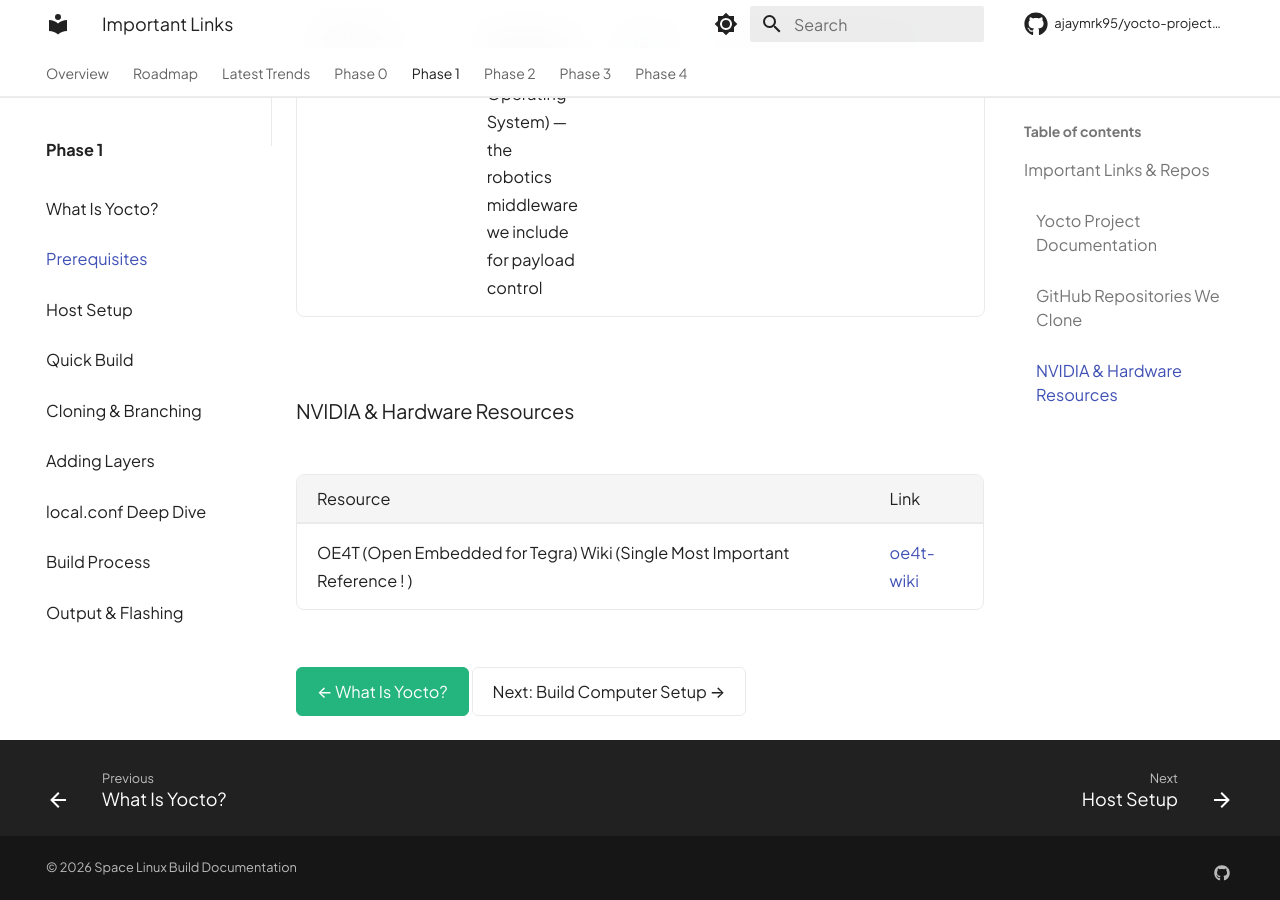
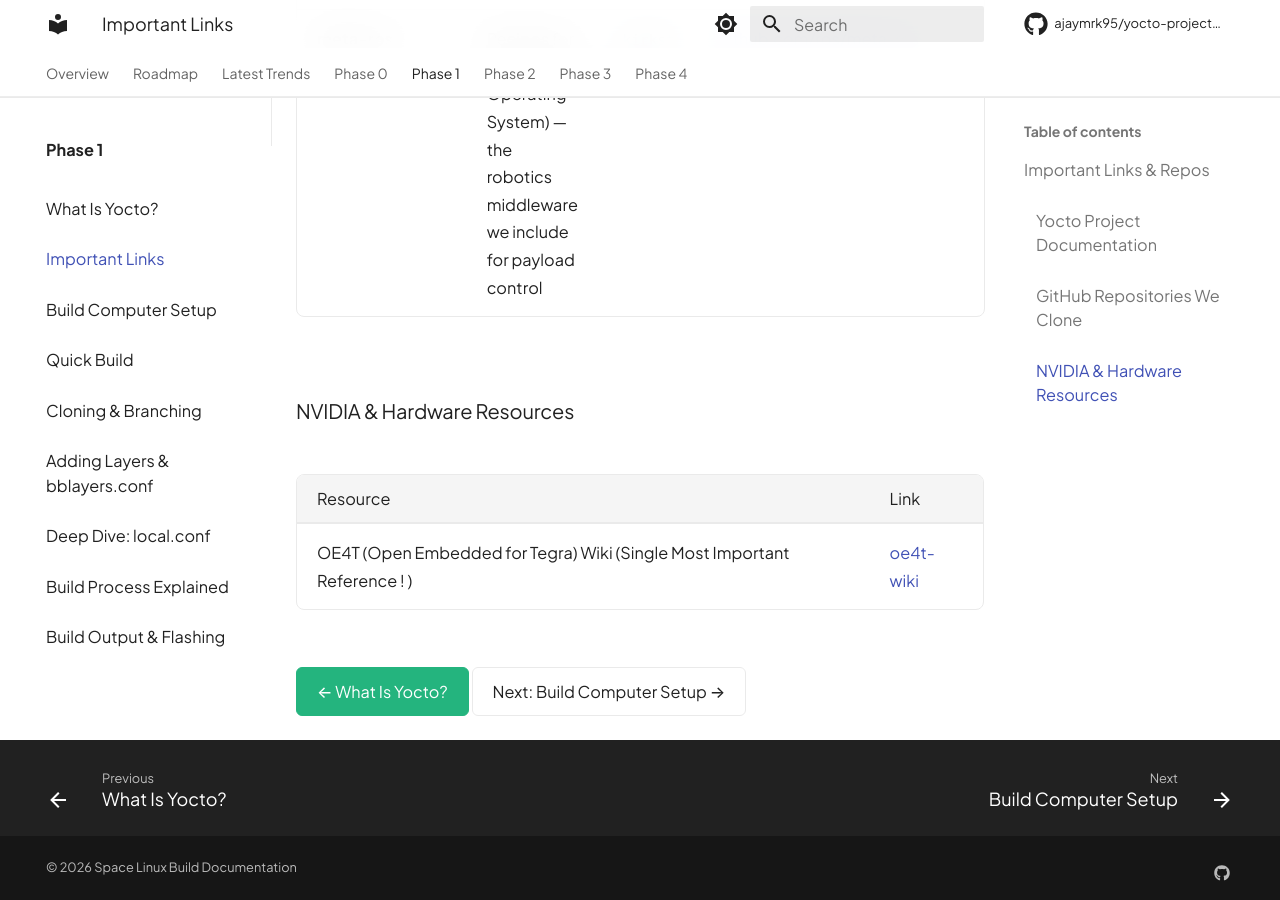
Before and after one commit to ajaymrk95/yocto-project-build-docs, an MkDocs documentation site: the page built from docs/phase1/02-prerequisite-reading.md, in a window 1280 px wide and 900 px high, scrolled down 3247 px. Built offline with MkDocs 1.6.1 and Material for MkDocs 9.7.7, drawn with Linux system fonts in a browser that asks for light colours; comment, search, counter and statistics services are not loaded.

Commit message:
Fix Parsing Issue

```diff
--- a/mkdocs.yml
+++ b/mkdocs.yml
@@ -98,33 +98,33 @@ nav:
   - Latest Trends: latest-trends.md
   - Phase 0:
     - phase0/index.md
-    - Research Papers: phase0/papers.md
+    - Research Papers Overview: phase0/papers.md
   - Phase 1:
     - phase1/index.md
     - What Is Yocto?: phase1/01-what-is-yocto.md
-    - Prerequisites: phase1/02-prerequisite-reading.md
-    - Host Setup: phase1/03-host-setup.md
+    - Important Links: phase1/02-prerequisite-reading.md
+    - Build Computer Setup: phase1/03-host-setup.md
     - Quick Build: phase1/04-quick-build.md
     - Cloning & Branching: phase1/05-cloning-and-branching.md
-    - Adding Layers: phase1/06-adding-layers.md
-    - "local.conf Deep Dive": phase1/07-local-conf.md
-    - Build Process: phase1/08-build-process.md
-    - Output & Flashing: phase1/09-navigating-output-and-flashing.md
+    - Adding Layers & bblayers.conf: phase1/06-adding-layers.md
+    - "Deep Dive: local.conf": phase1/07-local-conf.md
+    - Build Process Explained: phase1/08-build-process.md
+    - Build Output & Flashing: phase1/09-navigating-output-and-flashing.md
   - Phase 2:
     - phase2/index.md
-    - "DTBs & Config": phase2/01-device-trees-and-configuration.md
-    - "Custom Machine": phase2/02-custom-machine-setup.md
-    - "Executing Build": phase2/03-executing-the-build.md
-    - Artifact Mods: phase2/04-build-artifact-modification.md
-    - "ConnectTech Flashing": phase2/05-connecttech-flash-scripts.md
+    - "Device Trees, DTBs & Configuration": phase2/01-device-trees-and-configuration.md
+    - "Custom Machine Setup": phase2/02-custom-machine-setup.md
+    - "Executing the Build & Build Problems": phase2/03-executing-the-build.md
+    - Build Artifact Modification: phase2/04-build-artifact-modification.md
+    - "Setting up NVIDIA Flashing Directory, ConnectTech Utilities, Machine Confs & Flashing": phase2/05-connecttech-flash-scripts.md
   - Phase 3:
     - phase3/index.md
     - Native RT Patching: phase3/01-native-rt-patching.md
     - Yocto RT Integration: phase3/02-yocto-rt-integration.md
-    - Scheduling Concepts: phase3/03-real-time-scheduling.md
-    - Latency Testing: phase3/04-osadl-latency-testing.md
-    - Hardware Interfacing: phase3/05-hardware-robotics-interfacing.md
+    - Real-Time Scheduling Concepts: phase3/03-real-time-scheduling.md
+    - OSADL Latency Testing: phase3/04-osadl-latency-testing.md
+    - Hardware Interfacing & Results: phase3/05-hardware-robotics-interfacing.md
   - Phase 4:
     - phase4/index.md
-    - Bootloader & RootFS: phase4/01-bootloader-rootfs-redundancy.md
-    - Conclusion: phase4/02-yocto-integration-outline.md
+    - Bootloader & RootFS Redundancy: phase4/01-bootloader-rootfs-redundancy.md
+    - Yocto Integration Outline & Phase Conclusion: phase4/02-yocto-integration-outline.md
```
